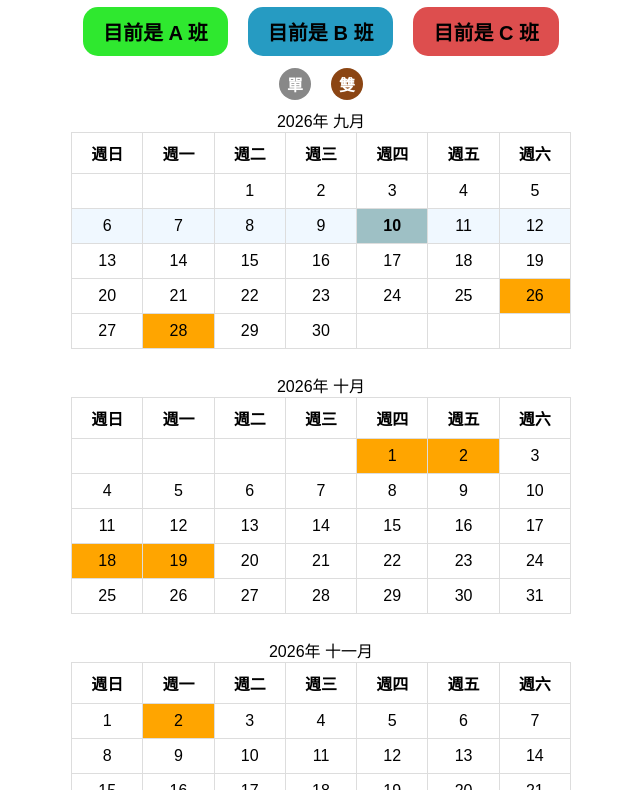
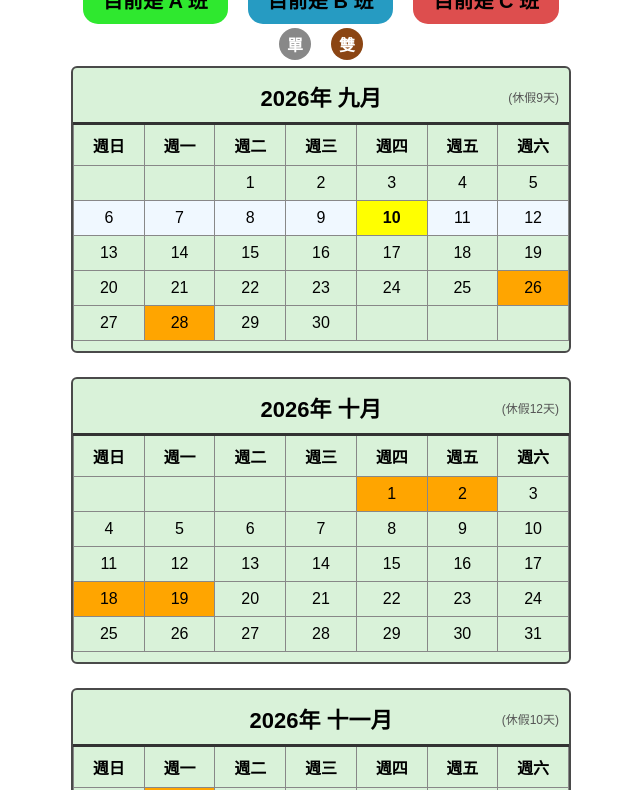
Before and after one commit to xtrajectory/cleanhands, a plain HTML site: page schedule.html in a window 1280 px wide. Shown: the part 97-887 px from the top of the page, without its empty margins (319-959 px from the left). Drawn offline with Linux system fonts and the light colour scheme.

Commit message:
Update schedule.html

```diff
--- a/schedule.html
+++ b/schedule.html
@@ -7,12 +7,26 @@
     <meta name="viewport" content="width=device-width, initial-scale=1.0">
     <style>
         /* 在這裡加入您的 CSS 樣式 */
+        *, *::before, *::after {
+            box-sizing: border-box;
+        }
+
+        html {
+            overflow-x: hidden;
+            width: 100%;
+        }
+
         body {
             font-family: Arial, sans-serif;
-            margin: 16px;
+            margin: 16px auto;
+            width: fit-content;
+            max-width: 100%;
             display: flex;
             flex-direction: column;
             align-items: center;
+            overflow-x: hidden;
+            overscroll-behavior-x: none;
+            position: relative;
             -webkit-user-select: none;
             -moz-user-select: none;
             -ms-user-select: none;
@@ -20,26 +34,69 @@
         }
 
         h1 {
-            margin-bottom: 5px;
+            margin: 0 0 4px 0;
         }
 
        .calendar {
             margin-bottom: 24px;
             width: 500px;
+            max-width: 100%;
             text-align: center;
+            box-sizing: border-box;
+            border: 2px solid #4a4a4a;
+            border-radius: 6px;
+            padding: 8px 0 10px;
+            background-color: #ffffff; /* 預設底色，會被下方年份規則覆蓋 */
+        }
+
+        /* 2026 年月曆底色：淺綠色 */
+       .calendar[data-year="2026"] {
+            background-color: #d9f2d9;
+        }
+
+        /* 2027 年月曆底色：淺藍色 */
+       .calendar[data-year="2027"] {
+            background-color: #d9e8f9;
         }
 
        .calendar table {
             border-collapse: collapse;
             width: 100%;
+            table-layout: fixed;
         }
 
         th,
         td {
-            border: 1px solid #ddd;
+            border: 1px solid #888;
             padding: 8px;
             text-align: center;
             font-size: 16px;
+            background-color: transparent;
+        }
+
+        th {
+            border-top: 3px solid #333;
+        }
+
+       .month-title {
+            position: relative;
+            font-size: 22px;
+            font-weight: bold;
+            height: 40px;
+            margin: 0 0 6px 0;
+            display: flex;
+            align-items: center;
+            justify-content: center;
+        }
+
+       .rest-days {
+            position: absolute;
+            right: 10px;
+            top: 50%;
+            transform: translateY(-50%);
+            font-size: 12px;
+            font-weight: normal;
+            color: #555;
         }
 
        .shift-label {
@@ -66,14 +123,14 @@
         }
 
        .shift-buttons {
-            margin: 6px 0 2px 0;
+            margin: 2px 0 0 0;
             display: flex;
             justify-content: center;
         }
 
        .shift-button {
             padding: 10px 20px;
-            margin: 10px;
+            margin: 4px 10px;
             font-size: 20px; /* 按钮文字大小为 24px */
             font-weight: bold;
             cursor: pointer;
@@ -96,7 +153,7 @@
 
        .odd-even-buttons {
             margin-top: 0;
-            margin-bottom: 8px;
+            margin-bottom: 6px;
             display: flex;
             justify-content: center;
             gap: 20px;
@@ -135,7 +192,7 @@
 
         /* 添加當前週的樣式 */
        .current-week {
-            background-color: #9ec0c5;
+            background-color: #ffff00;
             font-weight: bold;
         }
 
@@ -194,6 +251,30 @@
             border-bottom-color: rgba(0, 0, 0, 0.9);
         }
 
+        /* 最左欄（週日）：提示框往右內移，避免被月曆左邊框裁切 */
+        td:first-child .holiday-tooltip {
+            left: 0;
+            transform: translateX(0);
+        }
+
+        td:first-child .holiday-tooltip::after {
+            left: 18px;
+            transform: translateX(0);
+        }
+
+        /* 最右欄（週六）：提示框往左內移，避免被月曆右邊框裁切 */
+        td:last-child .holiday-tooltip {
+            left: auto;
+            right: 0;
+            transform: translateX(0);
+        }
+
+        td:last-child .holiday-tooltip::after {
+            left: auto;
+            right: 18px;
+            transform: translateX(0);
+        }
+
         td.holiday-cell:hover .holiday-tooltip {
             opacity: 1;
         }
@@ -217,6 +298,7 @@
         @media screen and (max-width: 768px) {
            .calendar {
                 width: 400px;
+                max-width: 100%;
             }
 
             th,
@@ -398,6 +480,22 @@
             return selectedShift;
         }
 
+        // 計算某年某月的假期天數（週六、週日 + 特別假期，重複日期只算一次）
+        function countRestDays(year, month) {
+            const daysInMonth = new Date(year, month + 1, 0).getDate();
+            let count = 0;
+            for (let d = 1; d <= daysInMonth; d++) {
+                const dateObj = new Date(year, month, d);
+                const dayOfWeek = dateObj.getDay();
+                const isWeekend = (dayOfWeek === 0 || dayOfWeek === 6);
+                const isHoliday = formatDateToString(dateObj) in specialHolidays;
+                if (isWeekend || isHoliday) {
+                    count++;
+                }
+            }
+            return count;
+        }
+
         function createCalendar(year, month, initialShift) {
             const today = new Date();
             const currentYear = today.getFullYear();
@@ -411,9 +509,10 @@
 
             const firstDay = new Date(year, month, 1);
             const lastDay = new Date(year, month + 1, 0);
+            const restDaysCount = countRestDays(year, month);
 
             let html = `<div class="calendar" data-year="${year}" data-month="${month + 1}">
-                    <div class="month-title">${year}年 ${getMonthName(month)}</div>
+                    <div class="month-title">${year}年 ${getMonthName(month)}<span class="rest-days">(休假${restDaysCount}天)</span></div>
                     <table>
                         <tr>
                             <th>週日</th>
```
